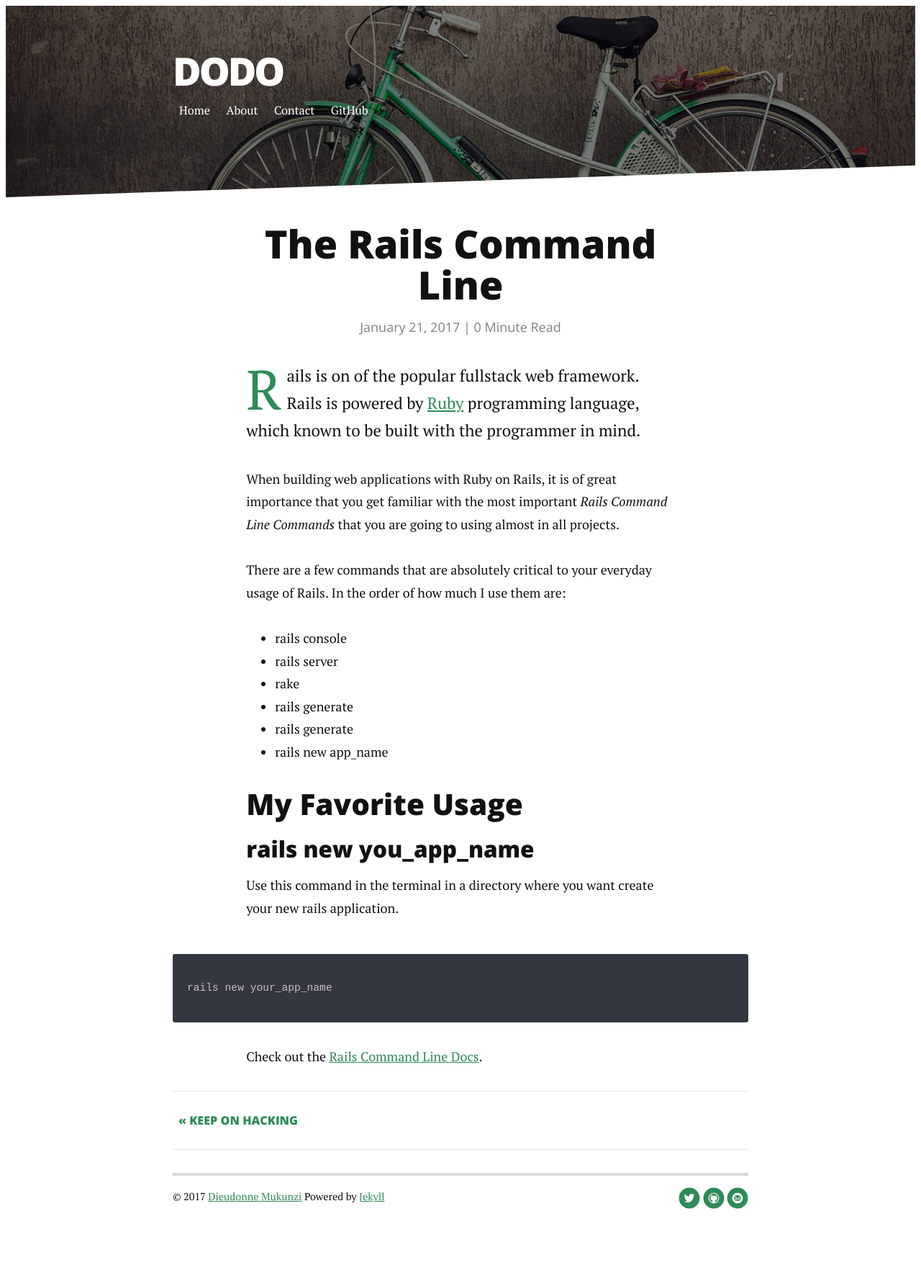
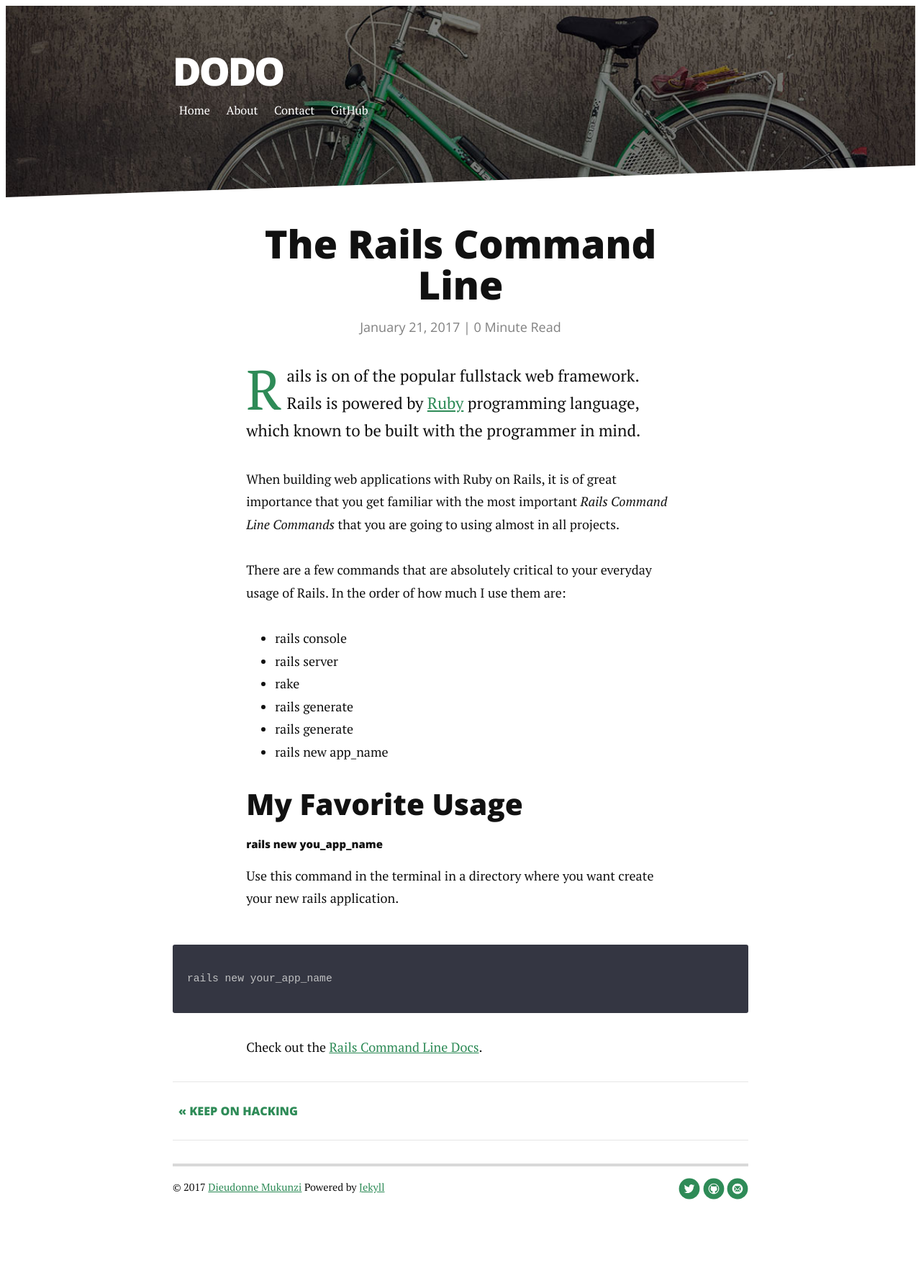
Before and after one commit to mukunzidd/mukunzidd.github.io, a Jekyll site: the page built from _posts/2017-01-20-the-rails-command-line.markdown, in a window 1280 px wide. Shown: the whole page at 72% size. Built offline with Jekyll 4.4.1, drawn with Linux system fonts in a browser that asks for light colours; nearby versions of some CDN libraries.

```diff
--- a/_posts/2017-01-20-the-rails-command-line.markdown
+++ b/_posts/2017-01-20-the-rails-command-line.markdown
@@ -20,7 +20,7 @@ There are a few commands that are absolutely critical to your everyday usage of
 
 ## My Favorite Usage
 
-### rails new you_app_name
+##### rails new you_app_name
 
 Use this command in the terminal in a directory where you want create your new rails application.
 
@@ -28,4 +28,4 @@ Use this command in the terminal in a directory where you want create your new r
 rails new your_app_name
 {% endhighlight %}
 
-Check out the [Rails Command Line Docs]().
+Check out the [Rails Command Line Docs](http://guides.rubyonrails.org/v3.2/command_line.html).
```
